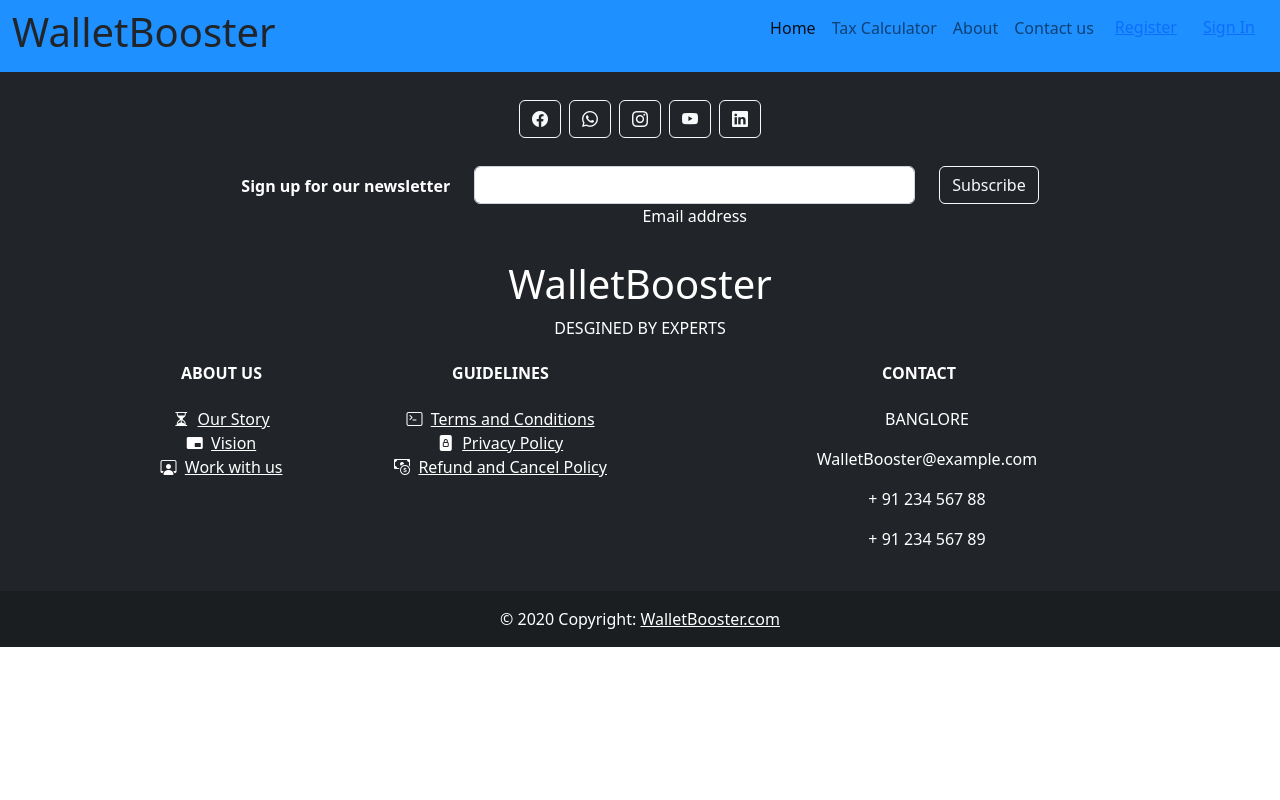
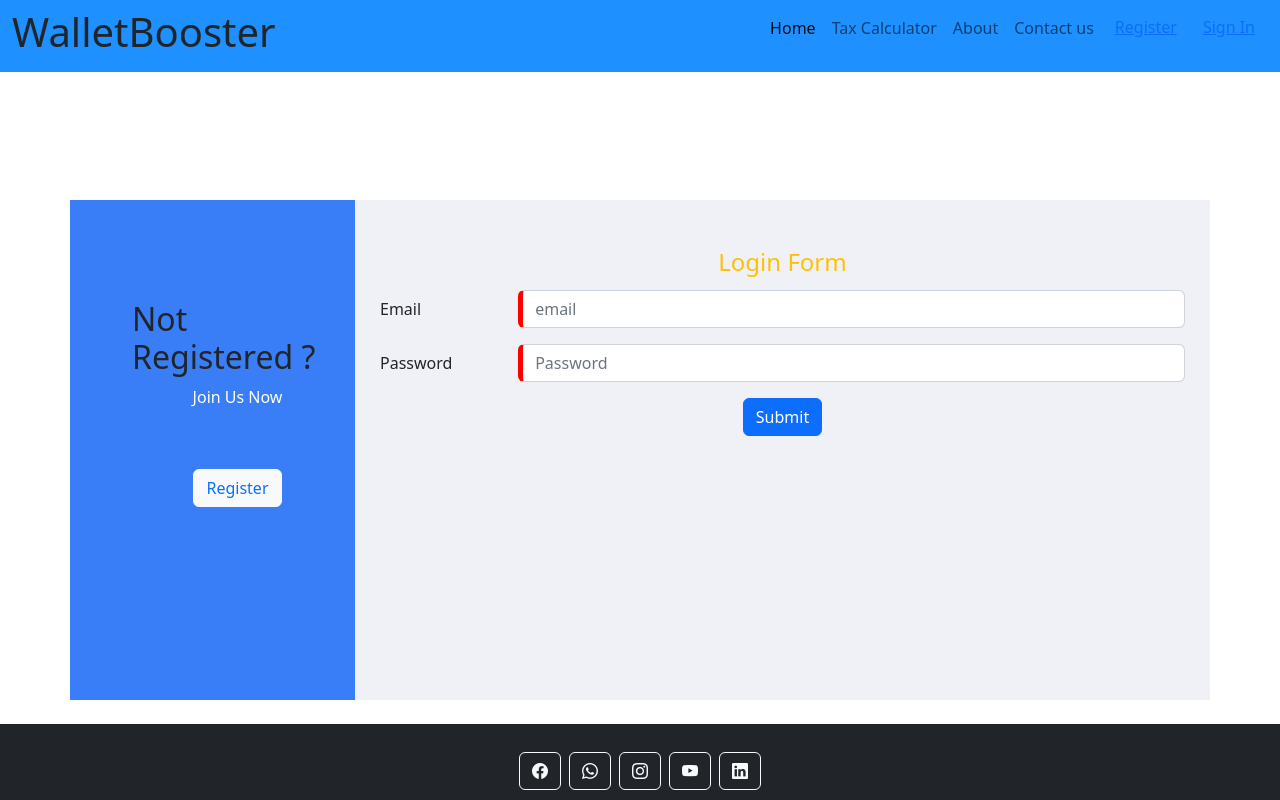
Before and after one commit to ritik6097/Project-FullStack, an Angular app in the folder product-webapp/webapp/: page /login in a window 1280 px wide. Before the commit this address led to /. Shown: the top 800 px of the page. Built offline with nearby package versions, Linux system fonts and the light colour scheme; no server answers; some icons are missing.

Commit message:
loginform frontend basic done

```diff
--- a/product-webapp/webapp/src/app/app-routing.module.ts
+++ b/product-webapp/webapp/src/app/app-routing.module.ts
@@ -4,12 +4,14 @@ import { ProfileUserComponent } from './profile-user/profile-user.component';
 import { RegisterUserComponent } from './register-user/register-user.component';
 import { AboutComponent } from './about/about.component';
 import { HomeComponent } from './home/home.component';
+import { SecurityComponent } from './security/security.component';
 
 const routes: Routes = [
   {path:'',component:HomeComponent},
   {path:'about',component:AboutComponent},
   {path:'profile-user',component:ProfileUserComponent},
-  {path:'register-user',component:RegisterUserComponent}
+  {path:'register-user',component:RegisterUserComponent},
+  {path:'login', component:SecurityComponent}
 ];
 
 
--- a/product-webapp/webapp/src/app/navbar/navbar.component.html
+++ b/product-webapp/webapp/src/app/navbar/navbar.component.html
@@ -19,7 +19,7 @@
           <a class="nav-link" href="#">Contact us</a>
         </li>
         <a class="btn btn-link" href="/register-user">Register</a>
-        <a class="btn btn-link" href="#" role="button">Sign In</a>
+        <a class="btn btn-link" href="/login" role="button">Sign In</a>
 
       </ul>
     </div>
--- /dev/null
+++ b/product-webapp/webapp/src/app/security/Login.ts
@@ -0,0 +1,5 @@
+export class Login{
+    email:string="";
+    password:string="";
+
+  }
--- a/product-webapp/webapp/src/app/security/security.component.css
+++ b/product-webapp/webapp/src/app/security/security.component.css
@@ -0,0 +1,35 @@
+.container{
+    overflow: hidden;
+    width: auto;
+    background-color: rgb(239, 241, 247);
+    margin-top: 10%;
+    height: 500px;
+}
+.col-3{
+   background-color:#397ef6;
+   height: 500px;
+}
+
+
+
+.sidepane{
+   margin-top: 100px;
+   margin-left: 50px;
+
+}
+.message{
+    color: white;
+    text-align: center;
+}
+input.ng-invalid{
+    border-left: 5px solid red
+
+}
+input.ng-valid{
+    border-left: 5px solid green;
+}
+
+.signinform{
+    margin: 8px;
+    padding: 5px;
+}
--- a/product-webapp/webapp/src/app/security/security.component.html
+++ b/product-webapp/webapp/src/app/security/security.component.html
@@ -1 +1,52 @@
-<p>security works!</p>
+<div class="container">
+    <div class="row">
+        <div class="col-3">
+            <div class="sidepane">
+
+
+            <h2 >Not Registered ?</h2>
+
+            <p class="message">Join Us Now</p>
+
+            <div style="text-align: center;  margin-top: 60px; "><button type="submit"
+                    class="btn btn-light "><a href="/register-user" style="text-decoration: none;">Register</a> </button></div>
+                </div>
+        </div>
+        <div class="col-9">
+
+            <form (ngSubmit)="LoginUser()" #loginform="ngForm">
+                <h4 class="text-warning text-center pt-5">Login Form</h4>
+
+                <div class="signinform">
+                    <div class="form-group row">
+                        <label for="email" class="col-sm-2 col-form-label">Email</label>
+                        <div class="col-sm-10">
+                            <input required="" type="email" #email="ngModel" ngModel class="form-control" id="email"
+                                placeholder="email" [(ngModel)]="login.email" name="email">
+                            <span *ngIf="email.invalid && email.touched" class="error" style="color:red ;">email is
+                                required</span>
+                        </div>
+                    </div>
+                    <div class="form-group row">
+                        <label for="inputPassword" class="col-sm-2 col-form-label">Password</label>
+                        <div class="col-sm-10">
+                            <input required="" #password="ngModel" ngModel type="password" class="form-control"
+                                id="inputPassword" placeholder="Password" [(ngModel)]="login.password" name="password">
+                            <span *ngIf="password.invalid && password.touched" class="error"
+                                style="color: red;">password is
+                                required</span>
+                        </div>
+                    </div>
+
+                    <div style="text-align: center; "><button type="submit" class="btn btn-primary ">Submit</button>
+                    </div>
+                </div>
+
+            </form>
+
+            {{tkn}}
+        </div>
+
+    </div>
+</div>
+<br>
--- a/product-webapp/webapp/src/app/security/security.component.ts
+++ b/product-webapp/webapp/src/app/security/security.component.ts
@@ -1,5 +1,6 @@
 import { Component, OnInit } from '@angular/core';
 import { JwtClientService } from '../services/jwt-client.service';
+import { Login } from './Login';
 
 @Component({
   selector: 'app-security',
@@ -8,17 +9,29 @@ import { JwtClientService } from '../services/jwt-client.service';
 })
 export class SecurityComponent implements OnInit {
 
-  authReq:any;
+  login :Login=new Login();
+
+  tkn;
+
+  authReq:any={
+    "userName":"abcabc",
+    "password":"abc123"
+  }
 
   constructor(private service:JwtClientService) { }
 
   ngOnInit(): void {
+    this.getAccessToken(this.authReq)
   }
 
-  public getAccessToken(){
+  public getAccessToken(authReq: any){
 
-
+    let resp = this.service.generateToken(authReq);
+    resp.subscribe(data=>this.tkn=data)
 
   }
 
+  public LoginUser(){
+
+  }
 }
```
